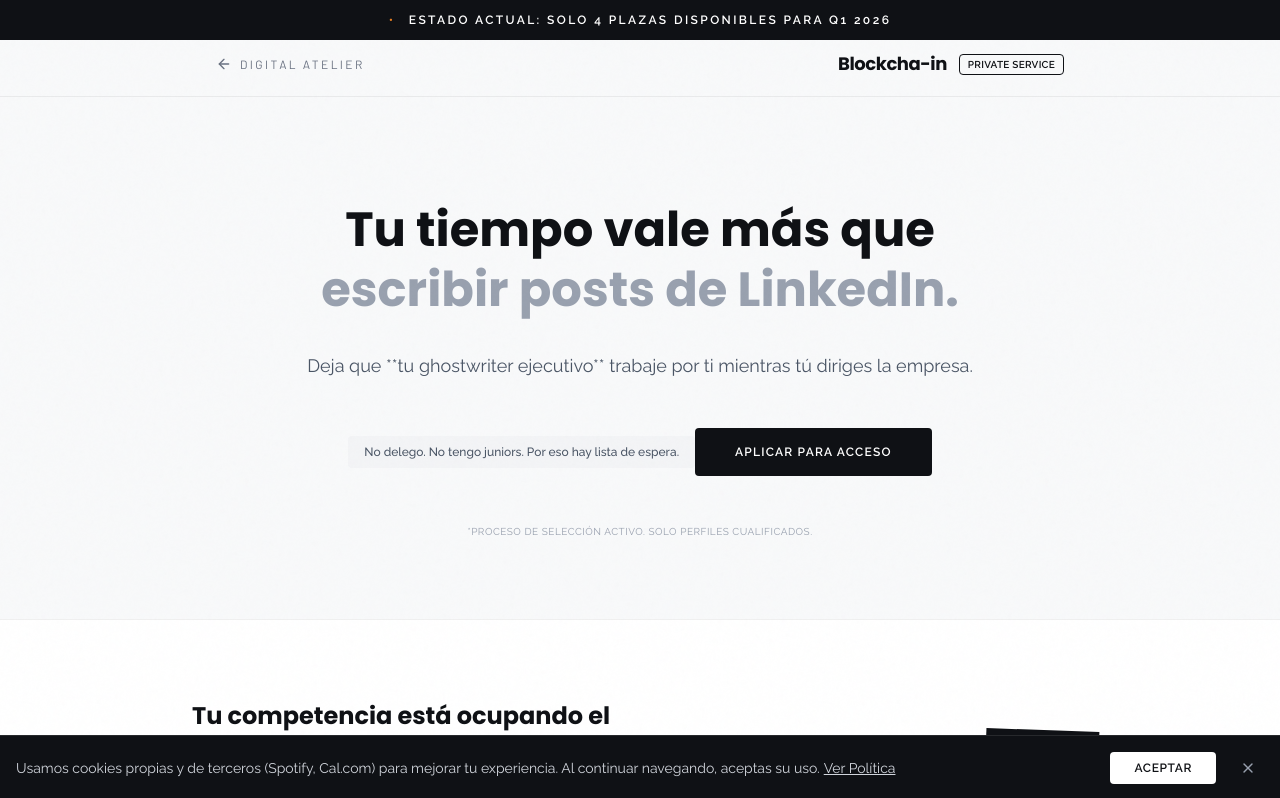
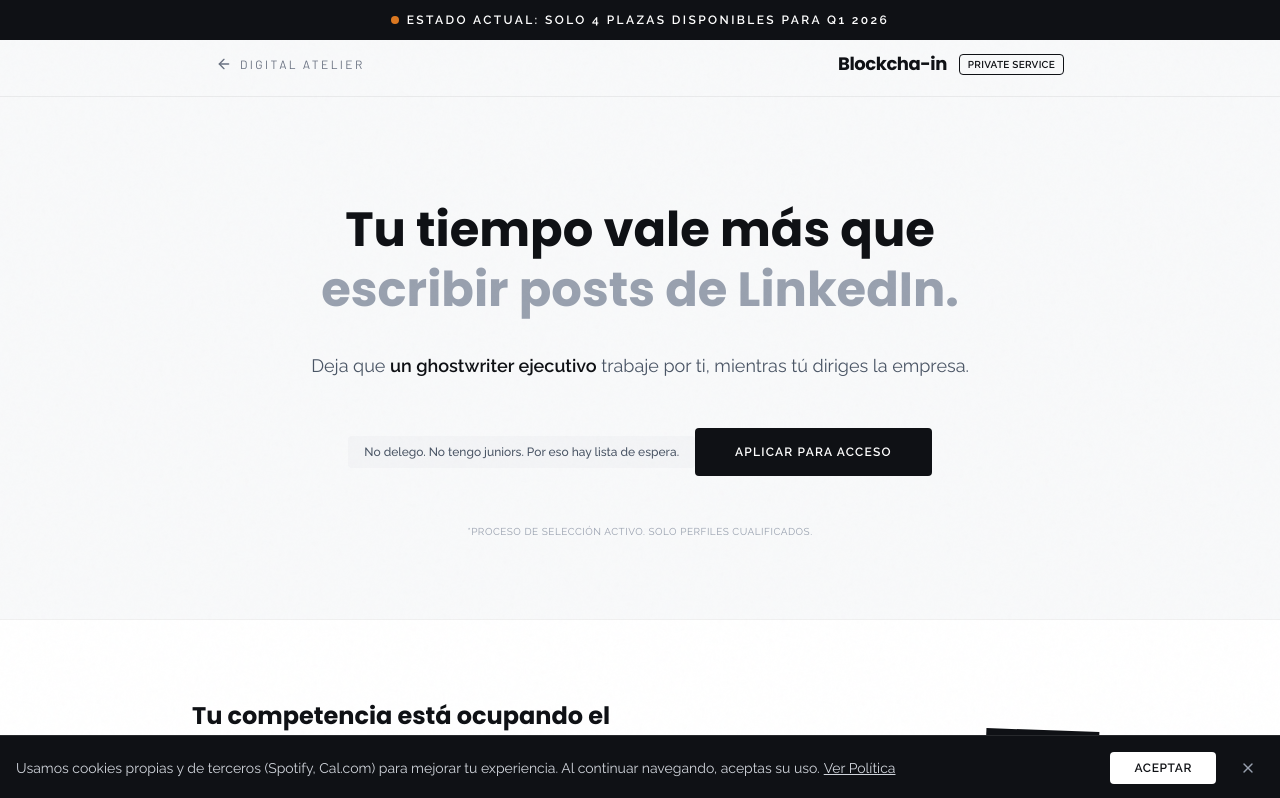
Before and after one commit to VRIBES-ETH/digital-atelier-web, a Next.js app: page /blockchain in a window 1280 px wide. Shown: the top 798 px of the page. Built offline with nearby package versions, Linux system fonts and the light colour scheme.

Commit message:
fix: replace MD bold with strong tag, improve status dot visibility

```diff
--- a/src/app/blockchain/page.tsx
+++ b/src/app/blockchain/page.tsx
@@ -37,8 +37,10 @@ export default function BlockchainPage() {
             <div className="fixed inset-0 w-full h-full pointer-events-none z-50 bg-noise mix-blend-multiply opacity-60"></div>
 
             {/* Status Bar */}
-            <div className="bg-das-dark text-white text-[10px] md:text-xs font-bold tracking-[0.2em] uppercase py-3 text-center sticky top-0 z-50">
-                <span className="text-das-accent mr-2">•</span> Estado Actual: Solo 4 plazas disponibles para Q1 2026
+            {/* Status Bar */}
+            <div className="bg-das-dark text-white text-[10px] md:text-xs font-bold tracking-[0.2em] uppercase py-3 text-center sticky top-0 z-50 flex justify-center items-center gap-2">
+                <span className="w-2 h-2 rounded-full bg-das-accent inline-block animate-pulse"></span>
+                <span>Estado Actual: Solo 4 plazas disponibles para Q1 2026</span>
             </div>
 
             <SimpleNavbar />
@@ -51,7 +53,7 @@ export default function BlockchainPage() {
                         <span className="text-gray-400">escribir posts de LinkedIn.</span>
                     </h2>
                     <p className="text-gray-600 mb-12 text-lg font-raleway">
-                        Deja que **tu ghostwriter ejecutivo** trabaje por ti mientras tú diriges la empresa.
+                        Deja que <strong className="text-das-dark">un ghostwriter ejecutivo</strong> trabaje por ti, mientras tú diriges la empresa.
                     </p>
                     <div className="inline-block bg-gray-100 rounded-sm px-4 py-2 text-xs font-medium text-gray-600 mb-8">
                         No delego. No tengo juniors. Por eso hay lista de espera.
```
